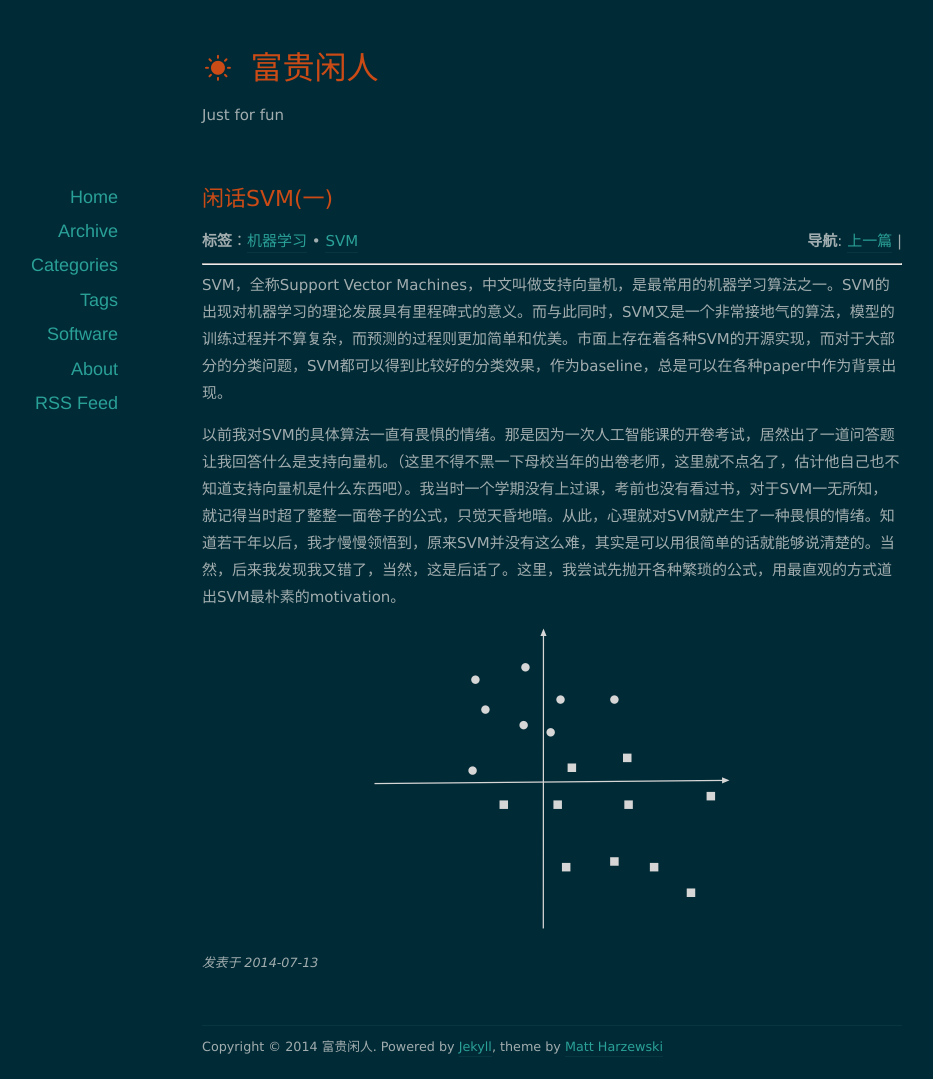
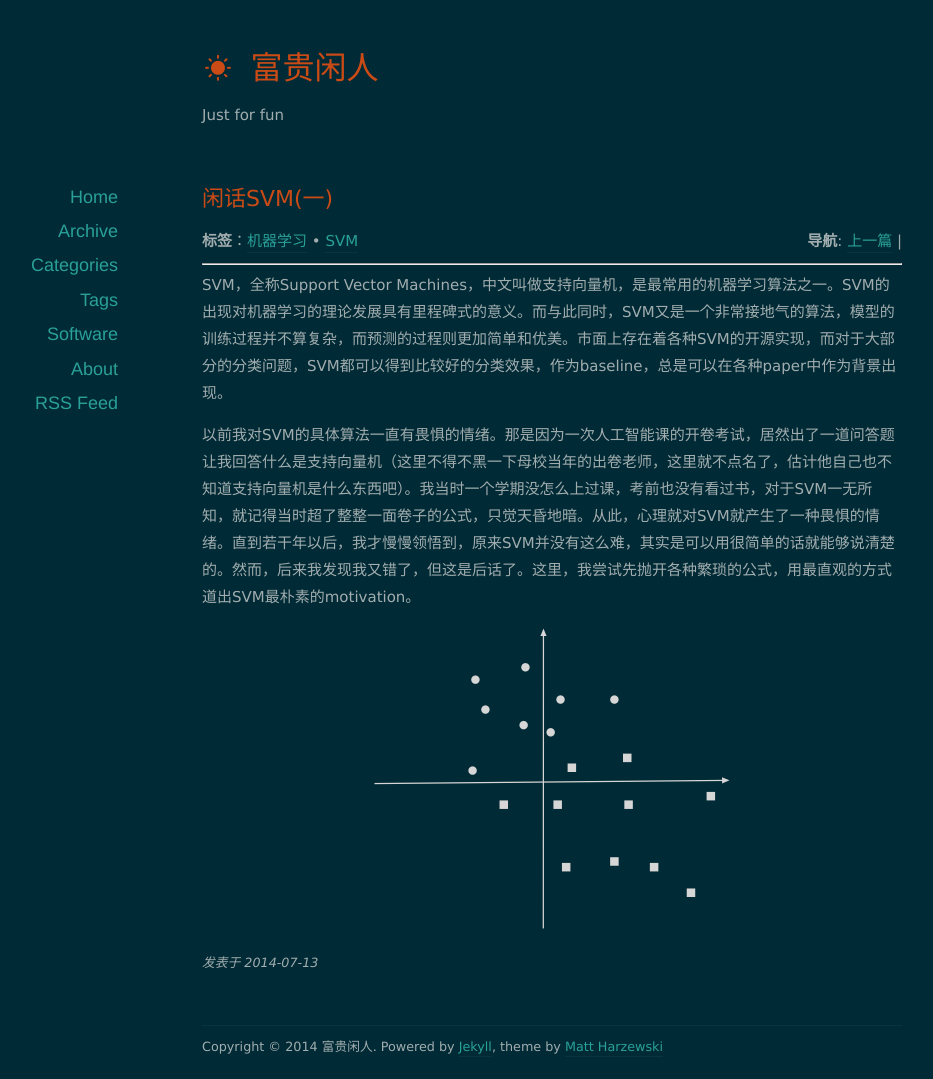
Before and after one commit to orangeprince/orangeprince.github.io, a Jekyll site: the page built from _posts/2014-07-13-svm_part1.md, in a window 1280 px wide. Shown: the whole page, without its empty margins (88-1021 px from the left). Built offline with Jekyll 4.4.1, drawn with Linux system fonts in a browser that asks for light colours; nearby versions of some CDN libraries; comment, search, counter and statistics services are not loaded.

Commit message:
modified:   _posts/2014-07-13-svm_part1.md

```diff
--- a/_posts/2014-07-13-svm_part1.md
+++ b/_posts/2014-07-13-svm_part1.md
@@ -7,7 +7,7 @@ tags: [机器学习,SVM]
 
 SVM，全称Support Vector Machines，中文叫做支持向量机，是最常用的机器学习算法之一。SVM的出现对机器学习的理论发展具有里程碑式的意义。而与此同时，SVM又是一个非常接地气的算法，模型的训练过程并不算复杂，而预测的过程则更加简单和优美。市面上存在着各种SVM的开源实现，而对于大部分的分类问题，SVM都可以得到比较好的分类效果，作为baseline，总是可以在各种paper中作为背景出现。
 
-以前我对SVM的具体算法一直有畏惧的情绪。那是因为一次人工智能课的开卷考试，居然出了一道问答题让我回答什么是支持向量机。（这里不得不黑一下母校当年的出卷老师，这里就不点名了，估计他自己也不知道支持向量机是什么东西吧）。我当时一个学期没有上过课，考前也没有看过书，对于SVM一无所知，就记得当时超了整整一面卷子的公式，只觉天昏地暗。从此，心理就对SVM就产生了一种畏惧的情绪。知道若干年以后，我才慢慢领悟到，原来SVM并没有这么难，其实是可以用很简单的话就能够说清楚的。当然，后来我发现我又错了，当然，这是后话了。这里，我尝试先抛开各种繁琐的公式，用最直观的方式道出SVM最朴素的motivation。
+以前我对SVM的具体算法一直有畏惧的情绪。那是因为一次人工智能课的开卷考试，居然出了一道问答题让我回答什么是支持向量机（这里不得不黑一下母校当年的出卷老师，这里就不点名了，估计他自己也不知道支持向量机是什么东西吧）。我当时一个学期没怎么上过课，考前也没有看过书，对于SVM一无所知，就记得当时超了整整一面卷子的公式，只觉天昏地暗。从此，心理就对SVM就产生了一种畏惧的情绪。直到若干年以后，我才慢慢领悟到，原来SVM并没有这么难，其实是可以用很简单的话就能够说清楚的。然而，后来我发现我又错了，但这是后话了。这里，我尝试先抛开各种繁琐的公式，用最直观的方式道出SVM最朴素的motivation。
 
 <!--more-->
 
```
